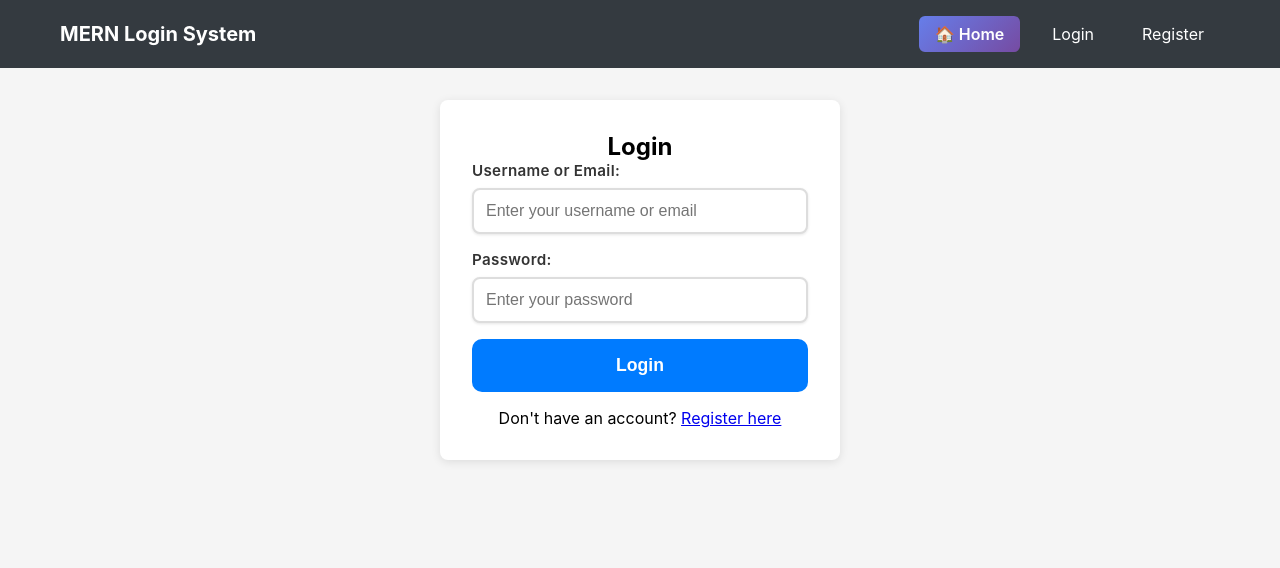
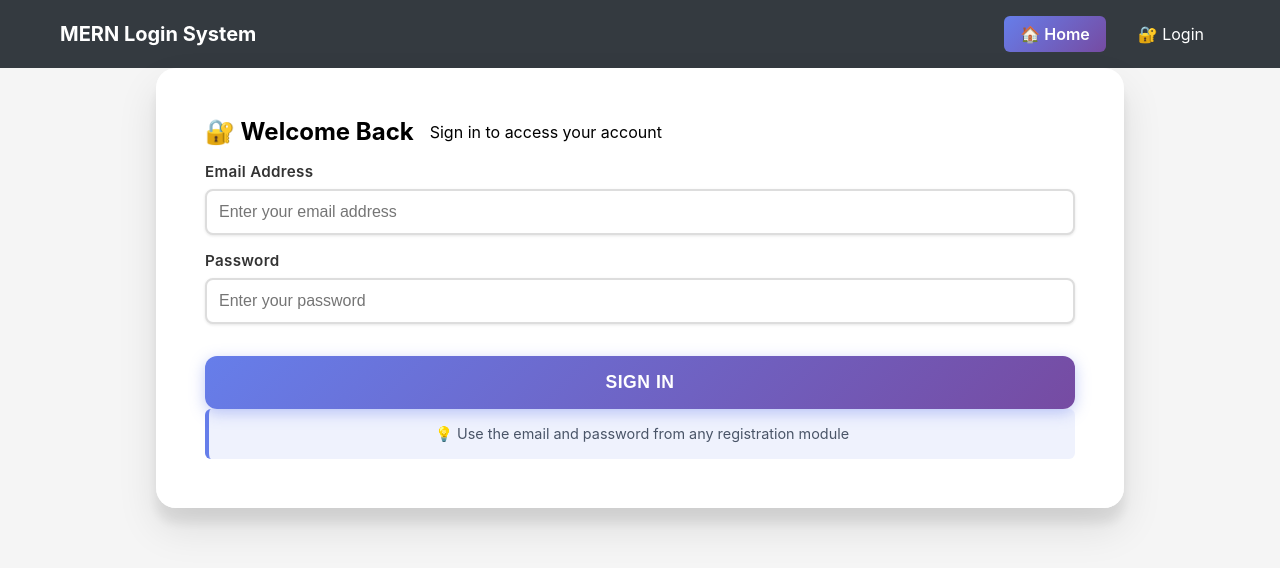
Before and after one commit to MD-Saadman-Fuad/Login-Systems, a React (Create React App) app in the folder frontend/: page /welcome in a window 1280 px wide. Both pictures are taken after a click on the button "Go to Dashboard". Shown: the top 568 px of the page. Built offline with nearby package versions, Linux system fonts and the light colour scheme.

Commit message:
Update login UI, show unique ID on landing page after login, remove register links

```diff
--- a/frontend/src/components/Login.js
+++ b/frontend/src/components/Login.js
@@ -1,6 +1,7 @@
 import React, { useState, useEffect } from 'react';
-import { Link, useNavigate } from 'react-router-dom';
+import { useNavigate } from 'react-router-dom';
 import { useAuth } from '../context/AuthContext';
+import './ModuleRegistration.css';
 
 const Login = () => {
   const [formData, setFormData] = useState({
@@ -15,7 +16,7 @@ const Login = () => {
 
   useEffect(() => {
     if (isAuthenticated) {
-      navigate('/dashboard');
+      navigate('/');  // Navigate to landing page instead of dashboard
     }
   }, [isAuthenticated, navigate]);
 
@@ -34,7 +35,7 @@ const Login = () => {
     const result = await login(formData);
 
     if (result.success) {
-      navigate('/dashboard');
+      navigate('/');  // Navigate to landing page to show unique ID
     } else {
       setMessage(result.message);
     }
@@ -43,9 +44,12 @@ const Login = () => {
   };
 
   return (
-    <div className="container">
-      <div className="form-container">
-        <h2 className="text-center">Login</h2>
+    <div className="registration-container">
+      <div className="registration-card">
+        <div className="module-header">
+          <h2>🔐 Welcome Back</h2>
+          <p>Sign in to access your account</p>
+        </div>
 
         {message && (
           <div className={`alert ${message.includes('successful') ? 'alert-success' : 'alert-error'}`}>
@@ -53,22 +57,22 @@ const Login = () => {
           </div>
         )}
 
-        <form onSubmit={handleSubmit}>
+        <form onSubmit={handleSubmit} className="registration-form">
           <div className="form-group">
-            <label htmlFor="login">Username or Email:</label>
+            <label htmlFor="login">Email Address</label>
             <input
-              type="text"
+              type="email"
               id="login"
               name="login"
               value={formData.login}
               onChange={handleChange}
               required
-              placeholder="Enter your username or email"
+              placeholder="Enter your email address"
             />
           </div>
 
           <div className="form-group">
-            <label htmlFor="password">Password:</label>
+            <label htmlFor="password">Password</label>
             <input
               type="password"
               id="password"
@@ -82,16 +86,16 @@ const Login = () => {
 
           <button
             type="submit"
-            className="btn btn-full"
+            className="submit-btn"
             disabled={isLoading}
           >
-            {isLoading ? 'Logging in...' : 'Login'}
+            {isLoading ? 'Signing in...' : 'Sign In'}
           </button>
         </form>
 
-        <div className="text-center mt-2">
-          <p>
-            Don't have an account? <Link to="/register">Register here</Link>
+        <div className="module-footer">
+          <p className="login-info">
+            💡 Use the email and password from any registration module
           </p>
         </div>
       </div>
--- a/frontend/src/components/ModuleLanding.css
+++ b/frontend/src/components/ModuleLanding.css
@@ -2,6 +2,62 @@
   min-height: 100vh;
   background: linear-gradient(135deg, #667eea 0%, #764ba2 100%);
   padding: 2rem 0;
+}
+
+/* User Welcome Section */
+.user-welcome-section {
+  margin-bottom: 2rem;
+}
+
+.welcome-card {
+  background: rgba(255, 255, 255, 0.95);
+  border-radius: 12px;
+  padding: 2rem;
+  box-shadow: 0 8px 32px rgba(0, 0, 0, 0.1);
+  backdrop-filter: blur(10px);
+  border: 1px solid rgba(255, 255, 255, 0.2);
+  max-width: 600px;
+  margin: 0 auto;
+  text-align: center;
+}
+
+.welcome-content h2 {
+  color: #2d3748;
+  margin-bottom: 1.5rem;
+  font-size: 1.8rem;
+}
+
+.unique-id-display {
+  display: flex;
+  justify-content: center;
+  align-items: center;
+  gap: 1rem;
+  margin-bottom: 1rem;
+  padding: 1rem;
+  background: linear-gradient(135deg, #667eea, #764ba2);
+  border-radius: 8px;
+  color: white;
+}
+
+.id-label {
+  font-size: 1rem;
+  font-weight: 500;
+}
+
+.id-number {
+  font-size: 1.5rem;
+  font-weight: bold;
+  font-family: 'Courier New', monospace;
+  background: rgba(255, 255, 255, 0.2);
+  padding: 0.5rem 1rem;
+  border-radius: 6px;
+  border: 2px solid rgba(255, 255, 255, 0.3);
+}
+
+.welcome-content p {
+  color: #4a5568;
+  font-size: 1rem;
+  margin: 0;
 }
 
 .landing-header {
--- a/frontend/src/components/ModuleLanding.js
+++ b/frontend/src/components/ModuleLanding.js
@@ -1,9 +1,11 @@
 import React from 'react';
 import { useNavigate } from 'react-router-dom';
+import { useAuth } from '../context/AuthContext';
 import './ModuleLanding.css';
 
 const ModuleLanding = () => {
   const navigate = useNavigate();
+  const { isAuthenticated, user } = useAuth();
 
   const modules = [
     {
@@ -63,8 +65,24 @@ const ModuleLanding = () => {
   return (
     <div className="module-landing">
       <div className="container">
+        {/* User Welcome Section - only show when logged in */}
+        {isAuthenticated && user && (
+          <div className="user-welcome-section">
+            <div className="welcome-card">
+              <div className="welcome-content">
+                <h2>🎉 Welcome back, {user.firstName}!</h2>
+                <div className="unique-id-display">
+                  <span className="id-label">Your Unique ID:</span>
+                  <span className="id-number">#{user.serialNumber}</span>
+                </div>
+                <p>Registered via Module {user.registrationModule}</p>
+              </div>
+            </div>
+          </div>
+        )}
+
         <div className="landing-header">
-          <h1>Choose Your Registration Method</h1>
+          <h1>{isAuthenticated ? 'Choose Another Registration Method' : 'Choose Your Registration Method'}</h1>
           <p>Select the registration module that best fits your needs. Each user gets a unique serial number regardless of the chosen method.</p>
         </div>
 
--- a/frontend/src/components/ModuleRegistration.css
+++ b/frontend/src/components/ModuleRegistration.css
@@ -1497,3 +1497,15 @@
     font-size: 1.2rem;
   }
 }
+
+/* Login Form Specific Styles */
+.login-info {
+  text-align: center;
+  color: #4a5568;
+  font-size: 0.9rem;
+  margin: 0;
+  padding: 1rem;
+  background: rgba(102, 126, 234, 0.1);
+  border-radius: 6px;
+  border-left: 4px solid #667eea;
+}
--- a/frontend/src/components/Navbar.js
+++ b/frontend/src/components/Navbar.js
@@ -31,14 +31,9 @@ const Navbar = () => {
                 </button>
               </>
             ) : (
-              <>
-                <Link to="/login" className="nav-link">
-                  Login
-                </Link>
-                <Link to="/register" className="nav-link">
-                  Register
-                </Link>
-              </>
+              <Link to="/login" className="nav-link">
+                🔐 Login
+              </Link>
             )}
           </div>
         </div>
```
